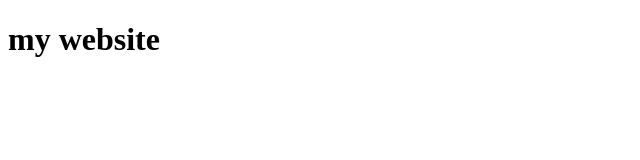
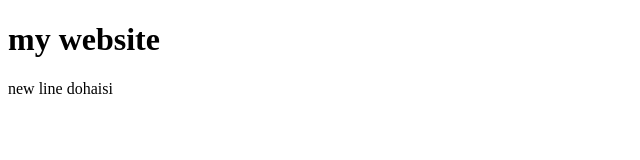
Before and after one commit to tamim-vaiya/my-first-portfolio-website, a plain HTML site: page index.html in a window 1280 px wide. Shown: the whole page, without its empty margins (0-640 px from the left). Drawn offline with Linux system fonts and the light colour scheme.

Commit message:
learn github

```diff
--- a/index.html
+++ b/index.html
@@ -7,5 +7,6 @@
 </head>
 <body>
   <h1>my website</h1>
+  <p>new line dohaisi</p>
 </body>
 </html>
```
